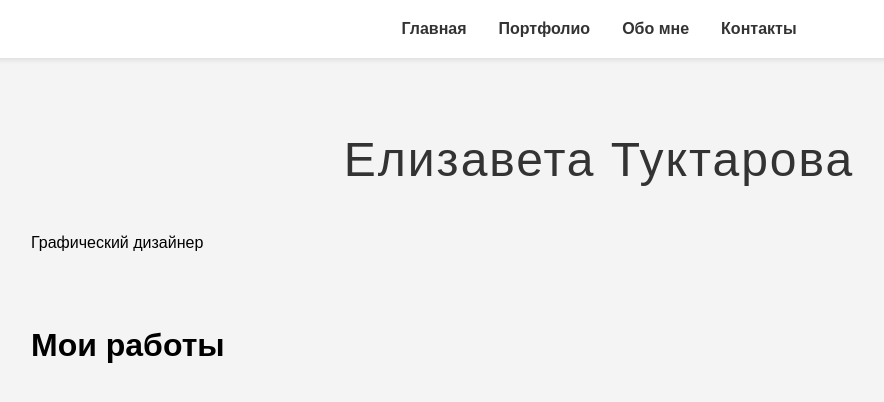
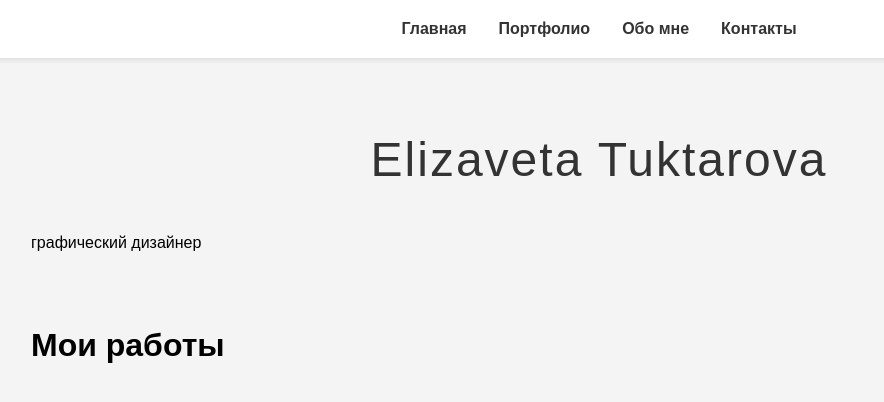
Before and after one commit to elizatu1/elizatu1, a plain HTML site: page index.html in a window 1280 px wide. Shown: the whole page, without its empty margins (41-925 px from the left). Drawn offline with Linux system fonts and the light colour scheme.

Commit message:
Update index.html

```diff
--- a/index.html
+++ b/index.html
@@ -3,8 +3,9 @@
 <head>
     <meta charset="UTF-8">
     <meta name="viewport" content="width=device-width, initial-scale=1.0">
-    <title>Портфолио дизайнера</title>
+    <title>Elizaveta Tuktarova</title>
     <link rel="stylesheet" href="style.css">
+    <link href="https://fonts.googleapis.com/css2?family=Montserrat:wght@300;400&display=swap" rel="stylesheet">
 </head>
 <body>
     <header>
@@ -20,8 +21,10 @@
 
     <main>
         <section id="home">
-            <h1 data-text="Елизавета Туктарова">Елизавета Туктарова</h1>
-            <p>Графический дизайнер</p>
+            <div class="name-block">
+                <h1>Elizaveta Tuktarova</h1>
+                <p class="profession">графический дизайнер</p>
+            </div>
         </section>
 
         <section id="portfolio">
```
